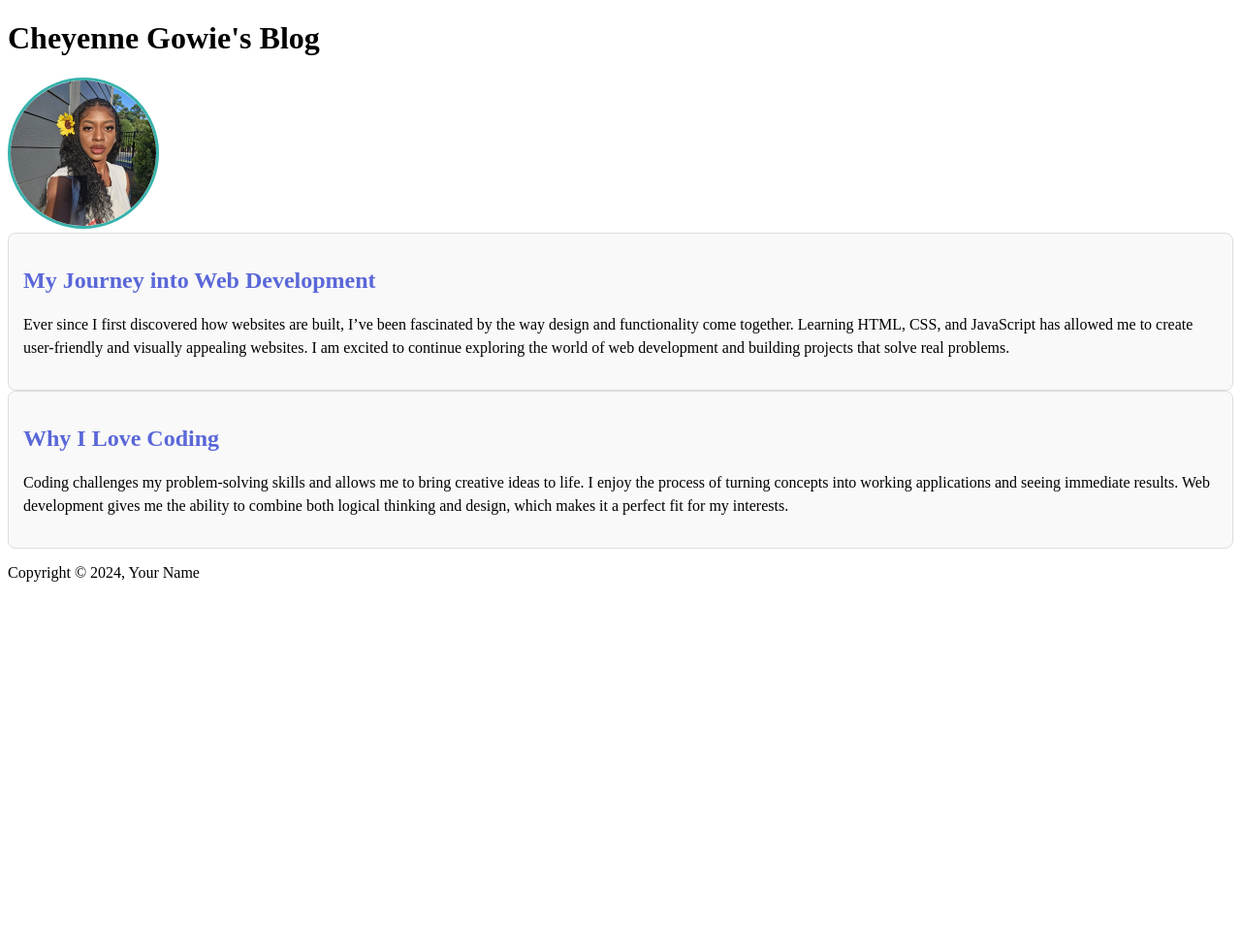
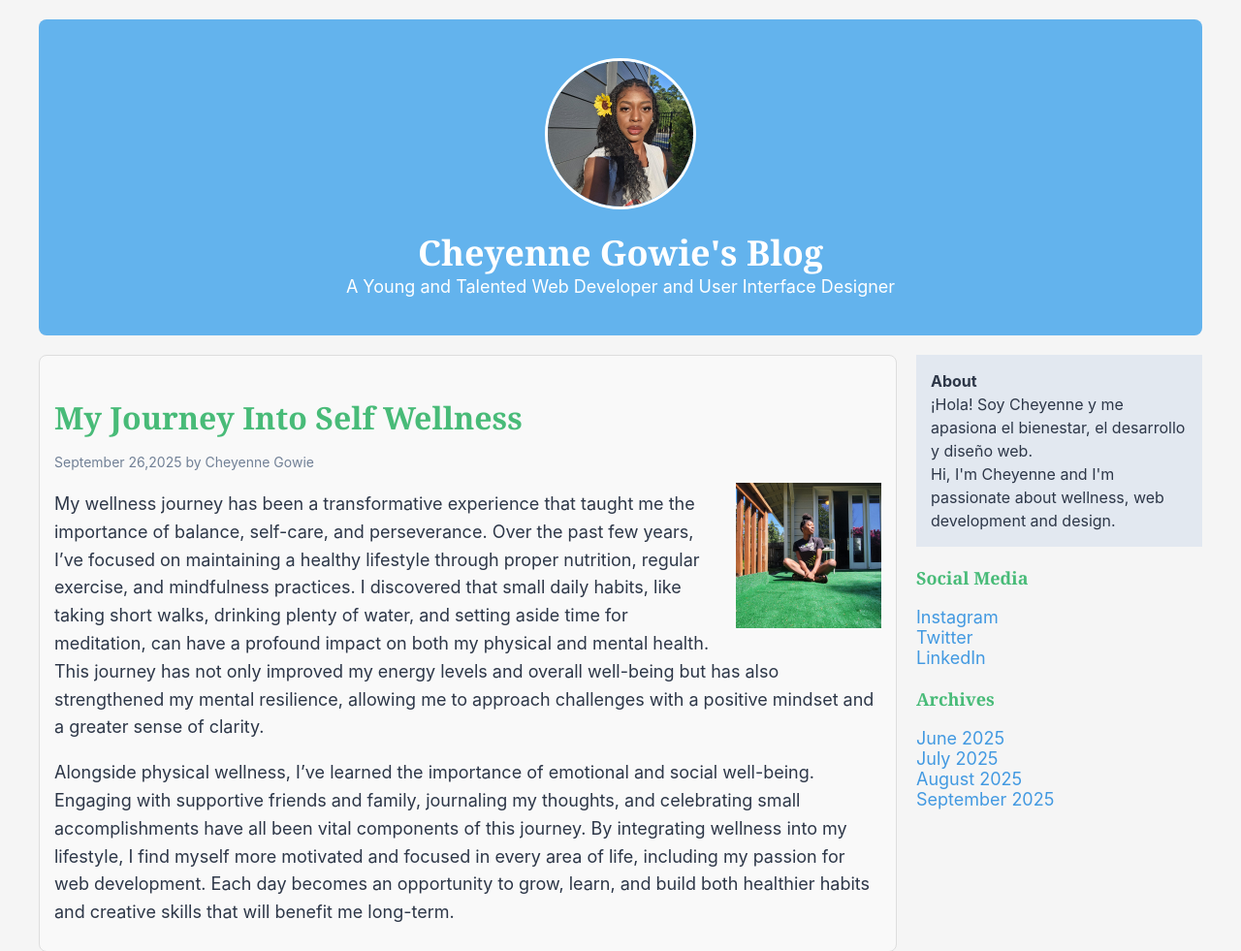
Before and after one commit to CheyenneGowie/info2180-lab2, a plain HTML site: page index.html in a window 1280 px wide. Shown: the top 981 px of the page at 97% size. Before the commit the page ends 800 px from the top, so only its background shows below. Drawn offline with Linux system fonts and the light colour scheme.

Commit message:
Updated blog posts, sidebar sections, mfified and fixed layout

```diff
--- a/index.html
+++ b/index.html
@@ -9,33 +9,62 @@
 <body>
 <div class="container">
 <header>
+    <img src="mypic1.jpeg" alt="Picture of Cheyenne Gowie" class="profile-pic">
 <h1>Cheyenne Gowie's Blog</h1>
-<p><A Young and Talented Web Developer and User Interface Designer></p>
-    <img src="mypic1.jpeg" alt="Cheyenne Gowie" class="profile-pic">
+<p>A Young and Talented Web Developer and User Interface Designer</p>
 </header>
+
+
 <main>
     <article>
-      <h2> My Journey into Web Development </h2>
-      <p>Ever since I first discovered how websites are built,
-        I’ve been fascinated by the way design and functionality come together.
-         Learning HTML, CSS, and JavaScript has allowed me to create user-friendly and visually appealing websites.
-         I am excited to continue exploring the world of web development and building projects that solve real problems. </p>
+      <h2> My Journey Into Self Wellness </h2>
+      <p class="post-meta"> September 26,2025 by Cheyenne Gowie</p>
+      <img src="welness.jpeg" alt="Meditation" class="float-right">
+      <p>My wellness journey has been a transformative experience that taught me the importance of balance, self-care, and perseverance. Over the past few years, I’ve focused on maintaining a healthy lifestyle through proper nutrition, regular exercise, and mindfulness practices. I discovered that small daily habits, like taking short walks, drinking plenty of water, and setting aside time for meditation, can have a profound impact on both my physical and mental health. This journey has not only improved my energy levels and overall well-being but has also strengthened my mental resilience, allowing me to approach challenges with a positive mindset and a greater sense of clarity. </p>
+      <p>Alongside physical wellness, I’ve learned the importance of emotional and social well-being. Engaging with supportive friends and family, journaling my thoughts, and celebrating small accomplishments have all been vital components of this journey. By integrating wellness into my lifestyle, I find myself more motivated and focused in every area of life, including my passion for web development. Each day becomes an opportunity to grow, learn, and build both healthier habits and creative skills that will benefit me long-term.</p>
     </article>
 
 
     <article>
         <h2>Why I Love Coding</h2>
+        <p class="post-meta"> September 26,2025 by Cheyenne Gowie</p>
+        <img src="stone.jpeg" alt="Stack of balanced rocks" class="float-left">
         <p>Coding challenges my problem-solving skills and allows me to bring creative ideas to life.
             I enjoy the process of turning concepts into working applications and seeing immediate results.
-            Web development gives me the ability to combine both logical thinking and design, which makes it a perfect fit for my interests. </p>
+            Web development gives me the ability to combine both logical thinking and design, which makes it a perfect fit for my interests.</p>
+        <p>Just like stacking stones, coding requires patience, planning, and precision. Every bug I fix or function I write adds another “stone” to my growing tower of skills. When the project finally works, it’s a satisfying moment of balance and accomplishment. I love that coding lets me experiment, iterate, and improve, all while seeing the results of my effort in real-time. It’s a journey of creativity and discipline that keeps me motivated to grow as a developer every day.</p>
     </article>
-<!-- This will contain your blog posts -->
+
+    <!-- This will contain your blog posts -->
+
 </main>
-<aside>
+<aside class="sidebar">
+    <section class="about">
+        <h3>About</h3>
+        <p>¡Hola! Soy Cheyenne y me apasiona el bienestar, el desarrollo y diseño web.</p>
+            <p>Hi, I'm Cheyenne and I'm passionate about wellness, web development and design.</p>
+    </section>
+
+
+
+    <h3 class="social"> Social Media</h3>
+    <ul>
+        <li><a href="#">Instagram</a> </li>
+        <li><a href="#">Twitter</a> </li>
+        <li><a href="#">LinkedIn</a> </li>
+    </ul>
+
+    <h3 class="archives"> Archives</h3>
+    <ul>
+        <li><a href="#">June 2025</a> </li>
+        <li><a href="#">July 2025</a> </li>
+        <li><a href="#">August 2025</a> </li>
+        <li><a href="#">September 2025</a> </li>
+    </ul>
+</aside>
 <!-- This will be your sidebar -->
-</aside>
 <footer>
-<p>Copyright &copy; 2024, Your Name</p>
+<p>Copyright &copy; 2025, Cheyenne Gowie</p>
 </footer>
 </div>
 </body>
--- a/styles.css
+++ b/styles.css
@@ -1,25 +1,171 @@
+body{
+    font-family:-apple-system, BlinkMacSystemFont, 'Segoe UI', Roboto,"Helvetica Neue",Arial,"Noto Sans",sans-serif ;
+    font-size: 18px;
+    color: #2d3748;
+    margin: 0;
+    padding: 0;
+    background-color: #f5f5f5;
+}
+
+.container{
+    display: grid;
+    grid-template-areas:
+    "header header"
+    "main sidebar"
+    "footer footer";
+
+    grid-template-columns: 3fr 1fr;
+    grid-gap: 20px;
+    max-width: 1200px;
+    margin: auto;
+    padding: 20px;
+}
+
+header{
+    grid-area: header;
+    display: flex;
+    flex-direction: column;
+    align-items: center;
+    justify-content: center;
+    text-align: center;
+    background-color: #63b3ed;
+    color: #ffffff;
+    padding: 40px 20px;
+    border-radius: 8px;
+
+
+}
+header h1{
+    font-family: Georgia, 'Times New Roman', Times, serif;
+    margin: 0;
+    font-size: 36px;
+}
+
+header p{
+    margin: 0;
+    font-size: 18px;
+
+}
+
+
+
+main{
+    grid-area:main;
+}
+
+footer {
+    grid-area: footer;
+    text-align: center;
+    padding: 15px;
+    background-color: #2c5282;
+    color: #ffffff;
+     border-radius: 8px;
+}
 .profile-pic{
     width: 150px;
     height: 150px;
     border-radius: 50%;
     object-fit: cover;
-    border: 3px solid #38B2AC;
+    border: 3px solid #ffffff;
+    margin-bottom: 20px;
 }
 
 article{
     border: 1px solid #ddd;
     padding: 15px;
-    margin: bottom 20px;
+    margin-bottom: 20px;
     border-radius: 8px;
     background-color: #f9f9f9;
 }
 
 article h2{
-    font: 20px;
-    color: #5A67D8;
+    font-size: 32px;
+    color: #48bb78;
+    font-family: Georgia, 'Times New Roman', Times, serif;
+    margin-bottom: 10px;
 }
 
 article p{
-    font-size: 16px;
+    font-size: 18px;
+    line-height: 1.6;
+    color: #2d3748;
+    margin-bottom:10px;
+
+}
+
+
+
+
+.post-meta{
+    font-size: 14px;
+    color: #718096;
+    margin-bottom: 10px;
+}
+
+.float-left{
+    float: left;
+    width: 120px;
+    height: 150px;
+    margin-right: 15px;
+    margin-bottom: 10px;
+    object-fit: cover;
+}
+
+.float-right{
+    float: right;
+    width: 150px;
+    height: 150px;
+    margin-left: 15px;
+    margin-bottom: 10px;
+    object-fit: cover;
+}
+article::after{
+    content: "";
+    display: table;
+    clear: both;
+}
+
+.sidebar{
+    grid-area: sidebar;
+}
+
+
+
+
+.sidebar h3.about {
+    color: #000000;
+    margin-bottom: 10px;
+}
+
+.sidebar h3.social,
+.sidebar h3.archives{
+    color: #48bb78;
+     font-family: Georgia, 'Times New Roman', Times, serif;
+    font-size: 18px;
+    margin-top: 20px;
+}
+
+.about{
+    background-color: #e2e8f0;
+    padding: 15px;
+    margin-bottom: 20px;
+}
+.sidebar .about h3,
+.sidebar .about p
+{
+    margin: 0;
+    font-size:16px;
     line-height: 1.5;
 }
+
+.sidebar ul {
+    list-style:none;
+    padding-left: 0;
+}
+.sidebar ul li a {
+    color: #4299e1;
+    text-decoration: none;
+}
+.sidebar ul li a:hover {
+    text-decoration: underline;
+}
```
Also changed, not shown: stone.jpeg (added), welness.jpeg (added).
